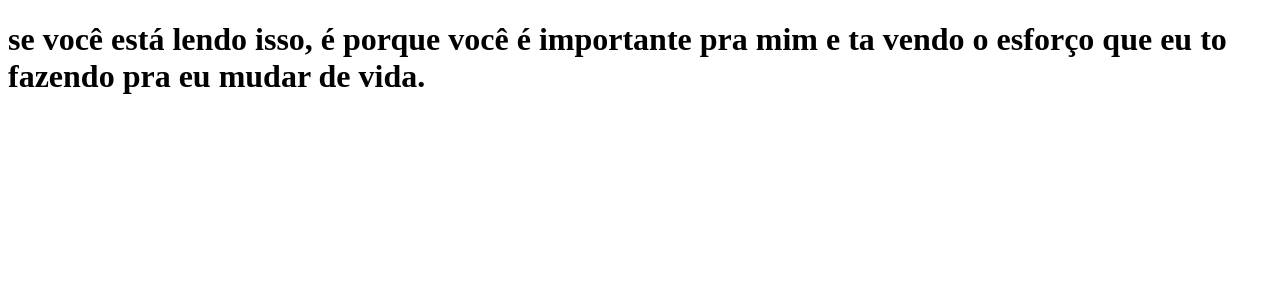
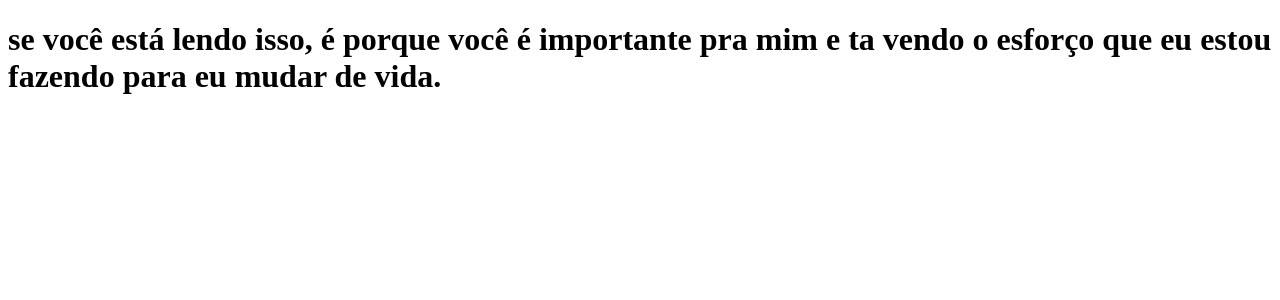
Before and after one commit to helviocavava/aprendendo, a Next.js app: page / in a window 1280 px wide. Shown: the top 300 px of the page. Built offline with nearby package versions, Linux system fonts and the light colour scheme.

Commit message:
Adiciona `index.js`

```diff
--- a/pages/index.js
+++ b/pages/index.js
@@ -2,7 +2,7 @@ function Home() {
   return (
     <h1>
       se você está lendo isso, é porque você é importante pra mim e ta vendo o
-      esforço que eu to fazendo pra eu mudar de vida.
+      esforço que eu estou fazendo para eu mudar de vida.
     </h1>
   );
 }
```
Also changed, not shown: 1 other file (tests, documents, lock files or other folders).
